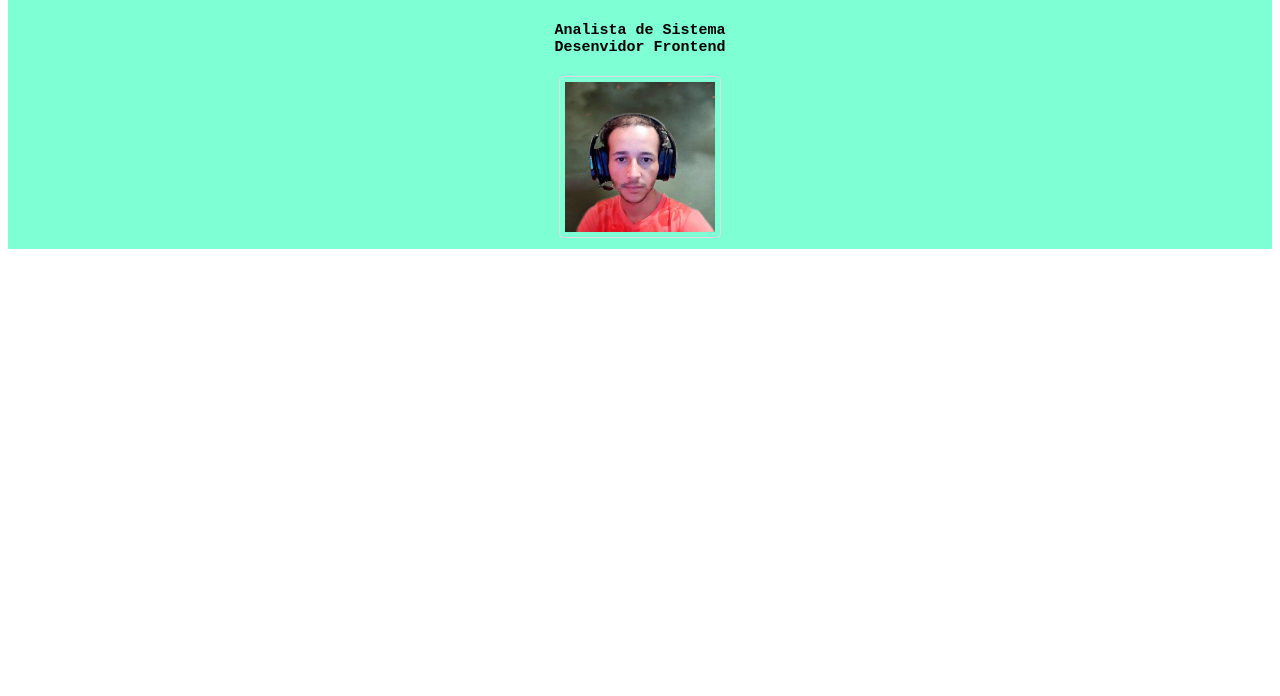
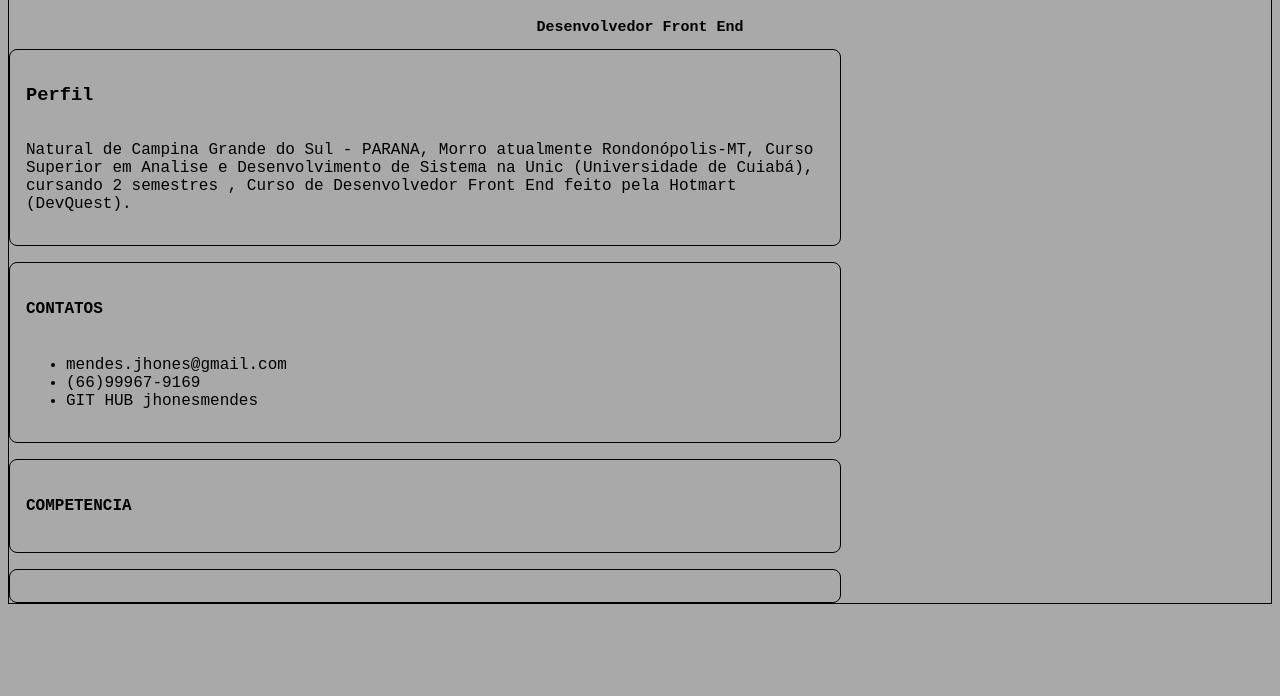
Before and after one commit to jhonesmendes/Curriculum-vit-jhones, a plain HTML site: page index.html in a window 1280 px wide. Shown: the part 104-800 px from the top of the page. Drawn offline with Linux system fonts and the light colour scheme.

Commit message:
novo formato

```diff
--- a/index.html
+++ b/index.html
@@ -5,23 +5,38 @@
     <meta charset="UTF-8">
     <meta http-equiv="X-UA-Compatible" content="IE=edge">
     <meta name="viewport" content="width=device-width, initial-scale=1.0">
-    <title>Curriculum-vit-jhones</title>
+    <title>Curriculum Jhones</title>
     <link rel="stylesheet" href="style.css">
 </head>
 
 <body>
-    <nav class="nome">
-        <h1>Jhones Mendes da Silva Costa</h1>
-        <h4 class="cargo">Analista de Sistema <br>Desenvidor Frontend</h4>
-        <img src="./imagen/foto perfil.jpg" alt="imagen do perfil">
-    </nav>
+    <div class="container, cargo ,img">
+        <!-- <img src="./imagen/foto perfil.jpg" alt="imagen do perfil"> -->
+        <h1 class="nome">Jhones Mendes da Silva Costa</h1>
+        <h2 class="cargo">Desenvolvedor Front End </h2>
+    </div>
+    <div class="informacoes-container">
+        <div class="informacoes">
+            <h3>Perfil</h3>
+            <p>Natural de Campina Grande do Sul - PARANA, Morro atualmente Rondonópolis-MT, Curso Superior em Analise e
+                Desenvolvimento de Sistema na Unic (Universidade de Cuiabá), cursando 2 semestres , Curso de
+                Desenvolvedor Front End feito pela Hotmart (DevQuest). </p>
+        </div>
+        <div class="informacoes">
+            <h4>CONTATOS</h4>
+            <ul>
+                <li>mendes.jhones@gmail.com</li>
+                <li>(66)99967-9169</li>
+                <li>GIT HUB jhonesmendes </li>
 
-    <!-- <div class="perfil">
-        <h4>PERFIL</h4>
-        <p>Brasileiro , Natural Campina grande do Sul - PR</p>
-        <h4>CONTATOS</h4>
-        <H4>COMPETENCIA</H4>
-    </div> -->
+            </ul>
+        </div>
+        <div class="informacoes">
+            <H4>COMPETENCIA</H4>
+        </div>
+        <div class="informacoes">
+        </div>
+    </div>
 </body>
 
 </html>
--- a/style.css
+++ b/style.css
@@ -1,8 +1,3 @@
-* {
-    font-family: 'Cormorant Garamond', serif;
-    font-family: 'Fira Code', monospace;
-}
-
 @font-face {
     font-family: 'quanton';
     src: url(./font/quanton-tiulo/QuantonPERSONALUSEONLY-Black.otf),
@@ -11,39 +6,50 @@
 
 @import url('https://fonts.googleapis.com/css2?family=Cormorant+Garamond:wght@300&family=Fira+Code:wght@500;600;700&display=swap');
 
+body{
+    border: 1px solid;    ;
+    background-color: darkgrey;
+    font-family: 'Cormorant Garamond', serif;
+    font-family: 'Fira Code', monospace;
+}
+
+.container {
+    display: flex;
+
+}
+
+img {
+    width: 190px;
+    border-radius: 8px;
+
+}
+
 .nome {
     font-family: 'quanton';
-    font-size: 30px;
-    background-color: aquamarine;
+    font-size: 45px;
+}
+
+.cargo{
+    font-size: 15px;
     text-align: center;
 
 }
-.cargo {
-    text-align: center;
-    font-size: 15px;
+.perfil{
+    background-color:rgb(117, 110, 110);
+    text-rendering: auto;
+    margin-inline-end: 20cm;
 }
-img {
-    border: 1px solid #ddd;
-    border-radius: 4px;
-    padding: 5px;
-    width: 150px;
-  }
-/* img {
-    border-radius: 250%;
-    border: 3px solid;
-    width: 130px;
-    color: chartreuse;
-    display: block;
-    margin-left: 0;
-    margin-right: auto;
-} */
-
-
-
-
-.perfil {
-    width: 130px;
-    background-color: rgb(142, 142, 185);
-    border: 5px solid;
-
+.informacoes-container{
+    display: grid;
+    gap: 1rem;
+    grid-auto-flow: row;
+    max-width: 52rem;
+    grid-template-columns: auto;
 }
+.informacoes{
+    border: 1px solid;
+    border-radius: 0.5rem;
+    display: flex;
+    flex-direction: column;
+    padding: 1rem;
+}
```
